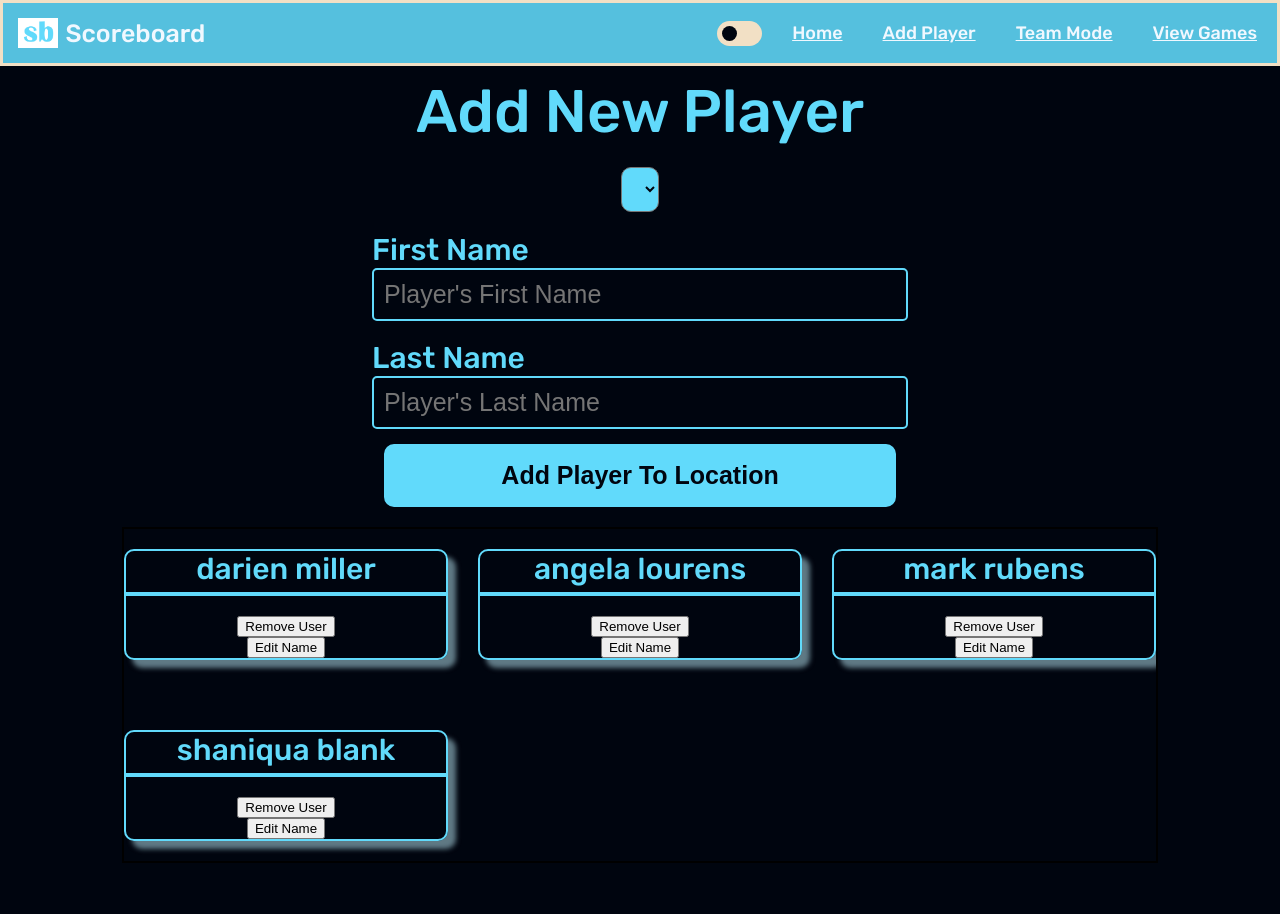
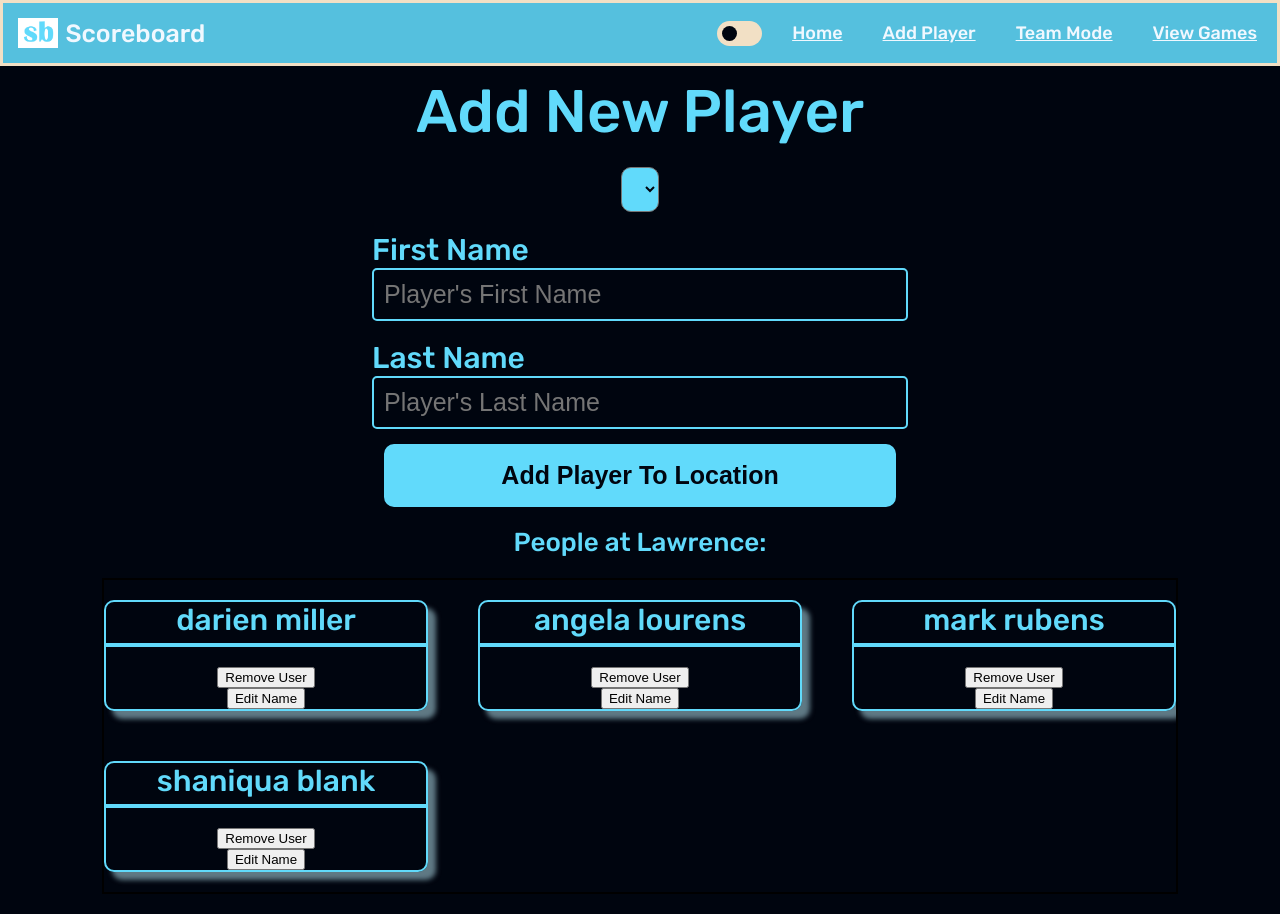
Before and after one commit to darienmiller88/DigitalScoreBoard, a Vue app in the folder client/: page /add-new-players in a window 1280 px wide. Before the commit the page ends 883 px from the top, so only its background shows below. Built offline with nearby package versions, Linux system fonts and the light colour scheme; a web font is replaced by a local one.

Commit message:
style: chnaged grid gap in USerCardsContainer.vue

```diff
--- a/client/src/container/AddUserToLocationContainer/AddUserToLocationContainer.vue
+++ b/client/src/container/AddUserToLocationContainer/AddUserToLocationContainer.vue
@@ -117,7 +117,6 @@
 
         @media (min-width: 786px) {
             margin: 20px;
-
         }
     }
 
--- a/client/src/container/UserCardsContainer/UserCardsContainer.vue
+++ b/client/src/container/UserCardsContainer/UserCardsContainer.vue
@@ -10,6 +10,7 @@
 </script>
 
 <template>
+    <div class="people">People at {{ "Lawrence:" }}</div>
     <div class="user-cards">
         <UserCard
             v-for="username in usernames"
@@ -19,6 +20,13 @@
 </template>
 
 <style scoped lang="scss">
+    .people{
+        text-align: center;
+        font-size: 26px;
+        color: var(--primary-color);
+        margin-top: 20px;
+    }
+
     .user-cards{
         display: grid;
         grid-template-columns: 1fr;
@@ -46,7 +54,7 @@
         @media only screen and (min-width: 992px){
             display: grid;
             grid-template-columns: repeat(3, 1fr);
-            gap: 30px;
+            gap: 10px 50px;
             max-height: 75vh;
         }
 
```
